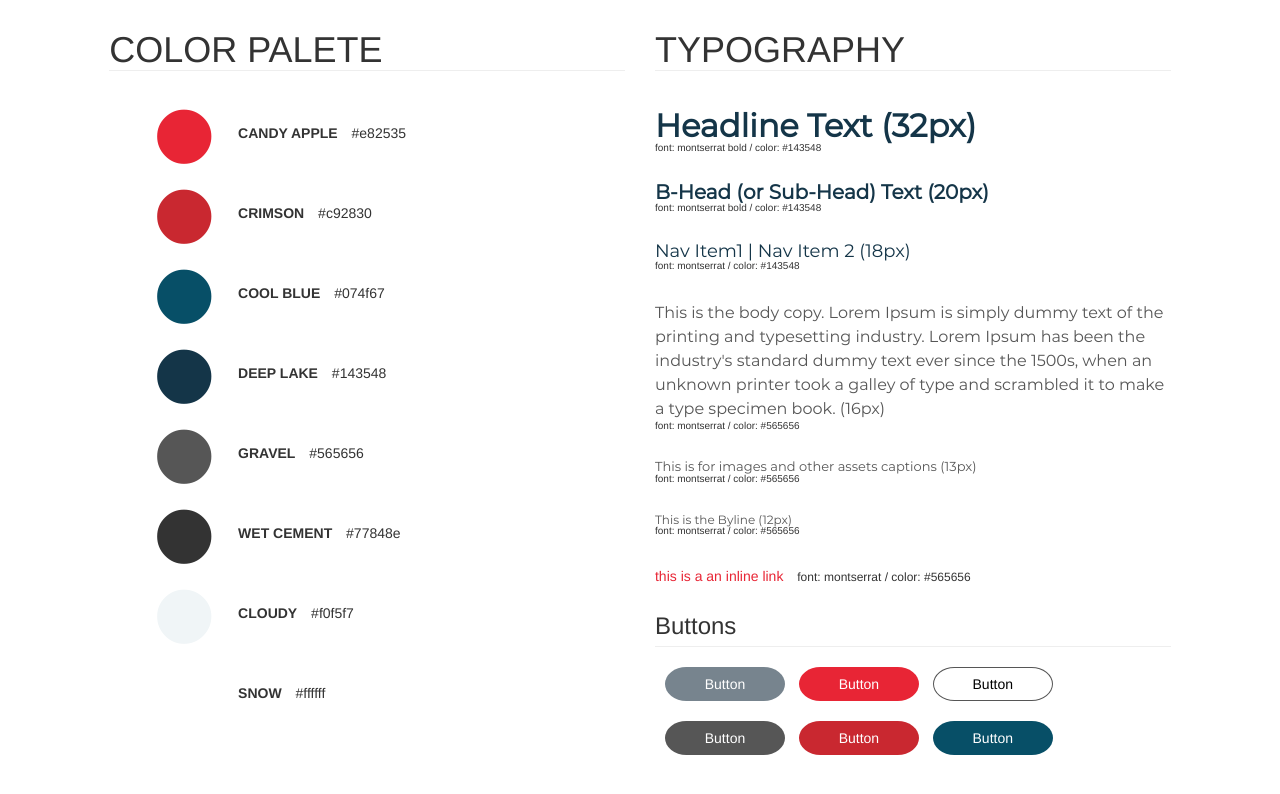
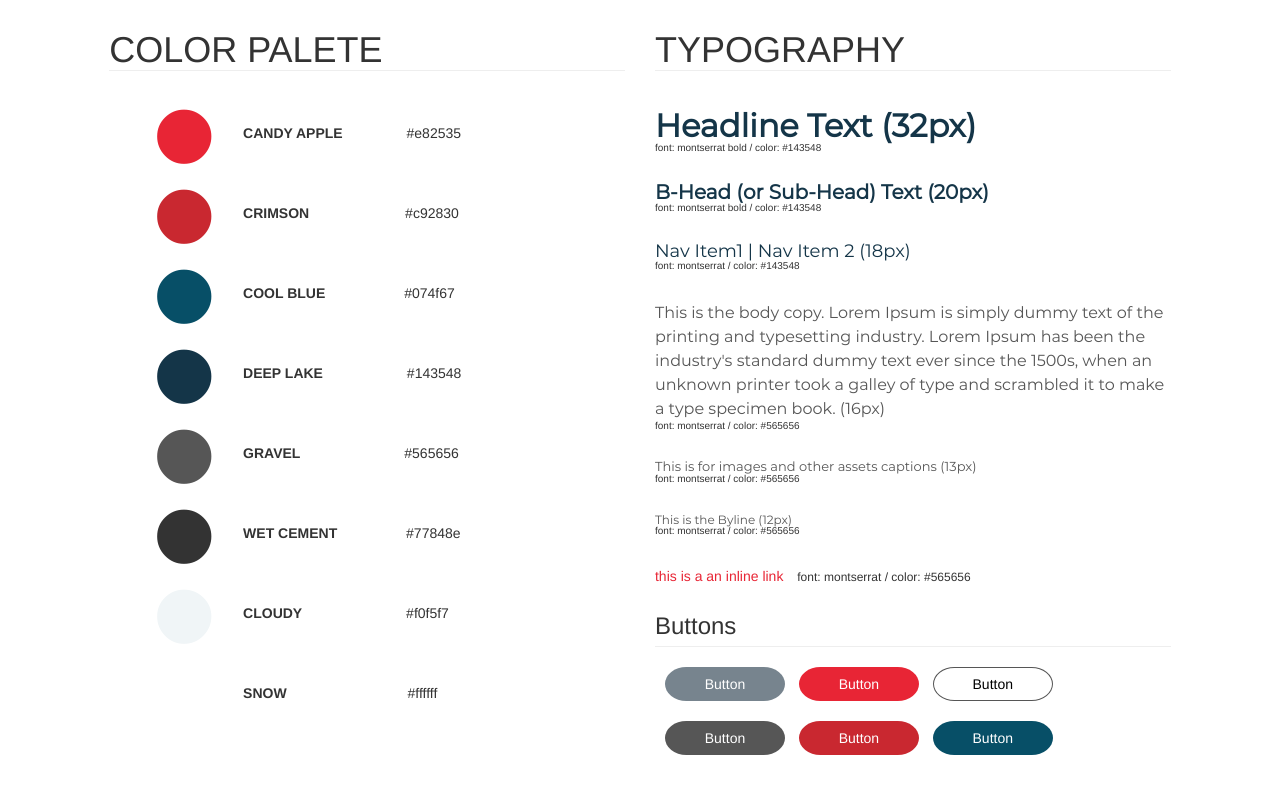
Before and after one commit to thiernomoudou/style-guide, a plain HTML site: page index.html in a window 1280 px wide. Drawn offline with Linux system fonts and the light colour scheme.

Commit message:
Adjust color palette alignement

```diff
--- a/edu-style.css
+++ b/edu-style.css
@@ -52,7 +52,7 @@ ul {
 
 ul p:before {
     content: '\2022';
-    padding-right: 15px;
+    padding-right: 20px;
     font-size: 200px;
     vertical-align: middle
 }
@@ -66,8 +66,42 @@ ul p {
 
 ul .name-color{
 	font-weight: bold;
-	padding-right: 10px;
+	padding-right: 50px;
 }
+
+ul .col1{
+	padding-right: 60px;
+}
+
+ul .col2{
+	padding-right: 92px;
+}
+
+ul .col3{
+	padding-right: 75px;
+}
+
+ul .col4{
+	padding-right: 80px;
+}
+
+ul .col5{
+	padding-right: 100px;
+}
+
+ul .col6{
+	padding-right: 65px;
+}
+
+ul .col7{
+	padding-right: 100px;
+}
+
+ul .col8{
+	padding-right: 117px;
+}
+
+
 
 ul .candy-apple:before{
 	color: #e82535;
--- a/index.html
+++ b/index.html
@@ -13,35 +13,35 @@
 			<hr/>
 			<ul>
 				<p class="candy-apple">
-				    <span class="name-color">CANDY APPLE</span>
+				    <span class="name-color col1">CANDY APPLE</span>
 				    <span class="color-code">#e82535</span>
 				</p>
 				<p  class="crimson">
-				    <span class="name-color">CRIMSON</span>
+				    <span class="name-color col2">CRIMSON</span>
 				    <span class="color-code"> #c92830</span>
 				</p>
 				<p class="cool-blue">
-				    <span class="name-color">COOL BLUE</span>
+				    <span class="name-color col3">COOL BLUE</span>
 				    <span class="color-code">#074f67</span>
 				</p>
 				<p class="deep-lake">
-				    <span class="name-color">DEEP LAKE</span>
+				    <span class="name-color col4">DEEP LAKE</span>
 				    <span class="color-code"> #143548</span>
 				</p>
 				<p class="gravel">
-				    <span class="name-color">GRAVEL</span>
+				    <span class="name-color col5">GRAVEL</span>
 				    <span class="color-code">#565656</span>
 				</p>
 				<p lass="wet-cement">
-				    <span class="name-color">WET CEMENT</span>
+				    <span class="name-color col6">WET CEMENT</span>
 				    <span class="color-code">#77848e</span>
 				</p>
 				<p class="cloudy">
-				    <span class="name-color">CLOUDY</span>
+				    <span class="name-color col7">CLOUDY</span>
 				    <span class="color-code">#f0f5f7</span>
 				</p>
 				<p class="snow">
-				    <span class="name-color">SNOW</span>
+				    <span class="name-color col8">SNOW</span>
 				    <span class="color-code">#ffffff</span>
 				</p>
 			</ul>
```
